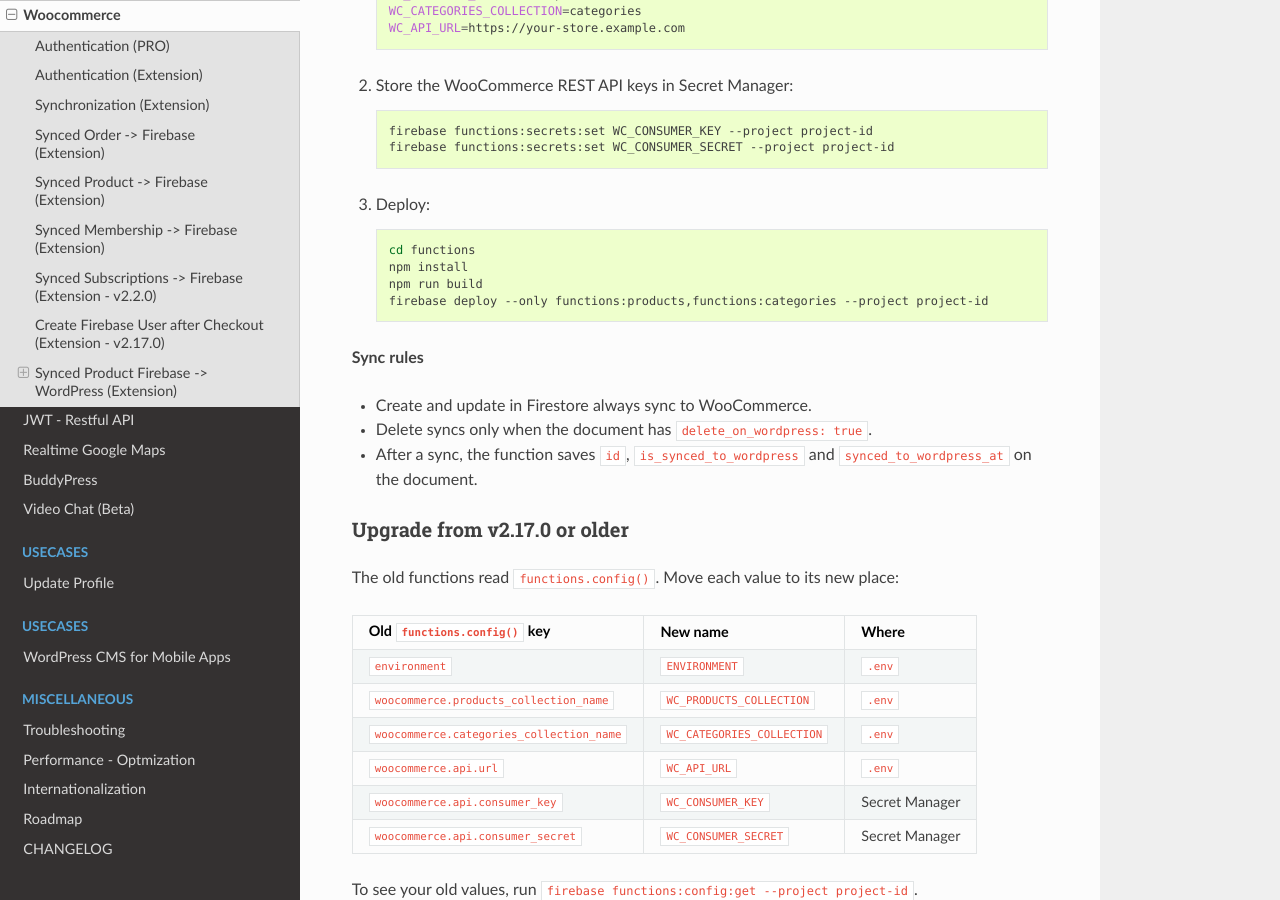
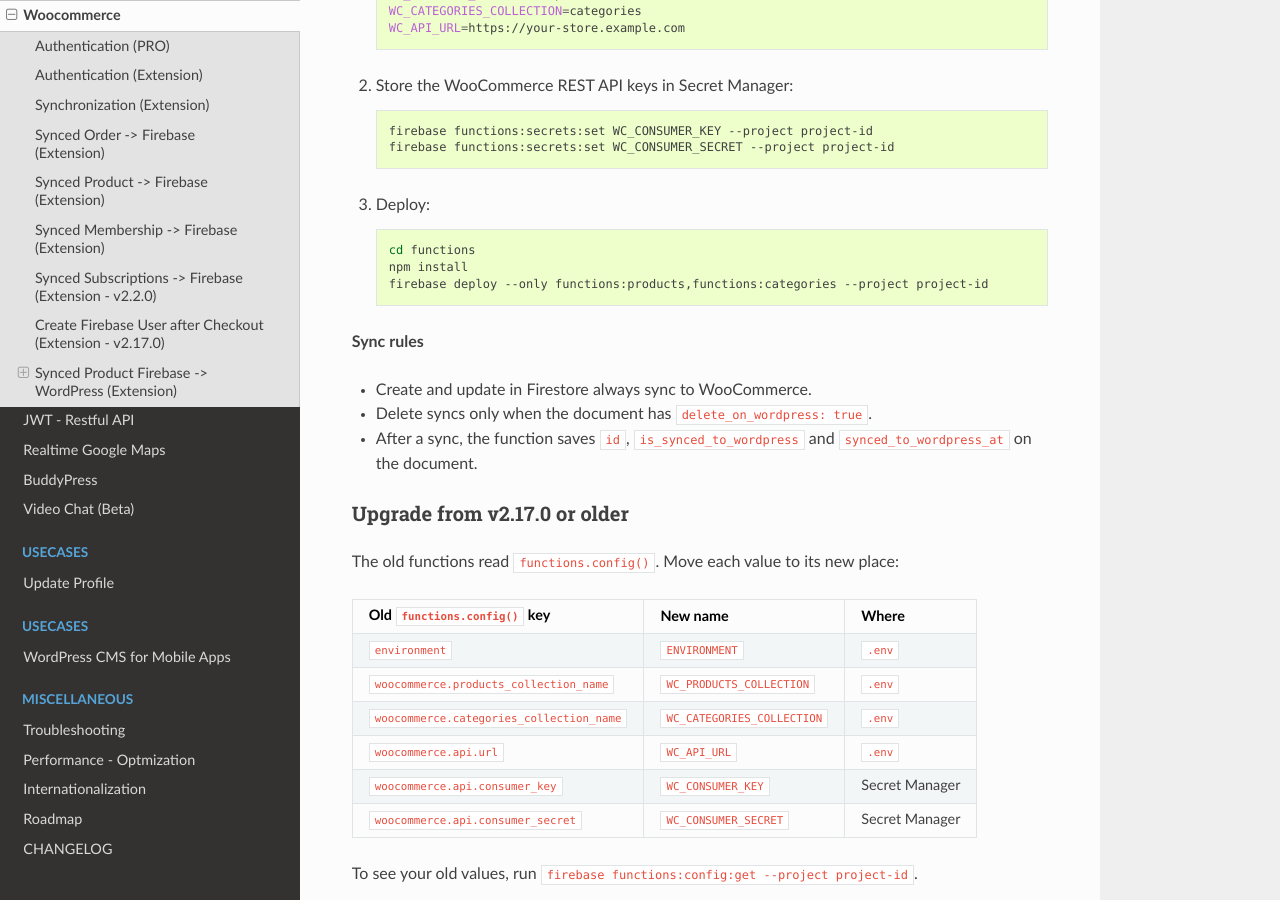
Before and after one commit to dalenguyen/firebase-wordpress-docs, a Sphinx documentation site: the page built from docs/extensions/woocommerce.rst, in a window 1280 px wide and 900 px high, scrolled down 6634 px. Built offline with Sphinx 7.4.7 and the Read the Docs theme 3.1.0, drawn with Linux system fonts in a browser that asks for light colours.

Commit message:
docs(woo): drop build step from functions deploy
Co-Authored-By: Claude Opus 5.5 <noreply@anthropic.com>

```diff
--- a/docs/extensions/woocommerce.rst
+++ b/docs/extensions/woocommerce.rst
@@ -161,7 +161,6 @@ The functions are in the ``functions/`` folder of the extension plugin.
 
        cd functions
        npm install
-       npm run build
        firebase deploy --only functions:products,functions:categories --project project-id
 
 **Sync rules**
```
